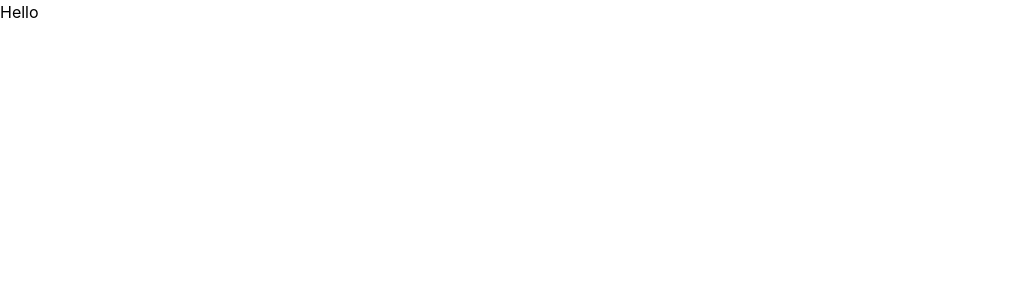
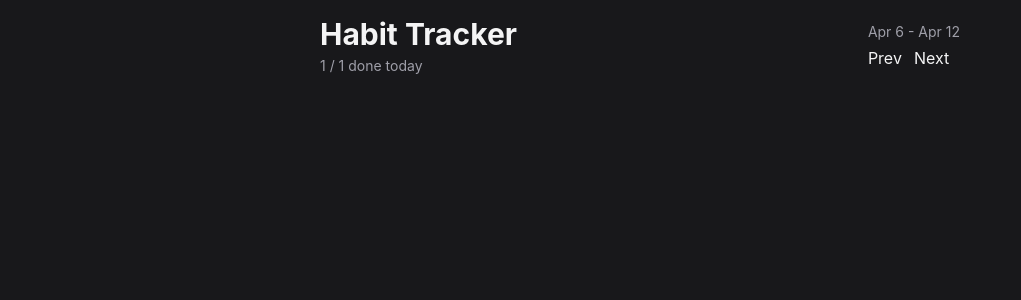
Before and after one commit to CamrynBowWow/habit-tracker, a React (Vite) app: page / in a window 1280 px wide. Shown: the top 300 px of the page, without its empty margins (0-1021 px from the left). Built offline with nearby package versions, Linux system fonts and the light colour scheme.

Commit message:
Custom Components Done

```diff
--- a/src/App.tsx
+++ b/src/App.tsx
@@ -1,3 +1,28 @@
+import { Button } from './components/Button';
+
 export default function App() {
-	return <h1>Hello</h1>;
+	return (
+		<div className='max-w-2xl mx-auto p-4 flex flex-col gap-4'>
+			<Header></Header>
+		</div>
+	);
 }
+
+function Header() {
+	return (
+		<header className='flex items-center justify-between'>
+			<div className='flex flex-col gap-1'>
+				<h1 className='text-3xl font-bold'>Habit Tracker</h1>
+				<span className='text-zinc-400 text-sm'>1 / 1 done today</span>
+			</div>
+
+			<div className='flex flex-col gap-1'>
+				<span className='text-zinc-400 text-sm'>Apr 6 - Apr 12</span>
+				<div className='flex items-center gap-3'>
+					<Button></Button>
+					<button>Next</button>
+				</div>
+			</div>
+		</header>
+	);
+}
--- /dev/null
+++ b/src/components/Button.tsx
@@ -0,0 +1,3 @@
+export function Button() {
+	return <button>Prev</button>;
+}
--- a/src/index.css
+++ b/src/index.css
@@ -1 +1,6 @@
 @import 'tailwindcss';
+
+body {
+	background-color: var(--color-zinc-900);
+	color: var(--color-zinc-100);
+}
--- a/vite.config.ts
+++ b/vite.config.ts
@@ -5,5 +5,5 @@
 
 // https://vite.dev/config/
 export default defineConfig({
-	plugins: [react(), babel({ presets: [reactCompilerPreset()] }), tailwindcss],
+	plugins: [react(), babel({ presets: [reactCompilerPreset()] }), tailwindcss()],
 });
```
